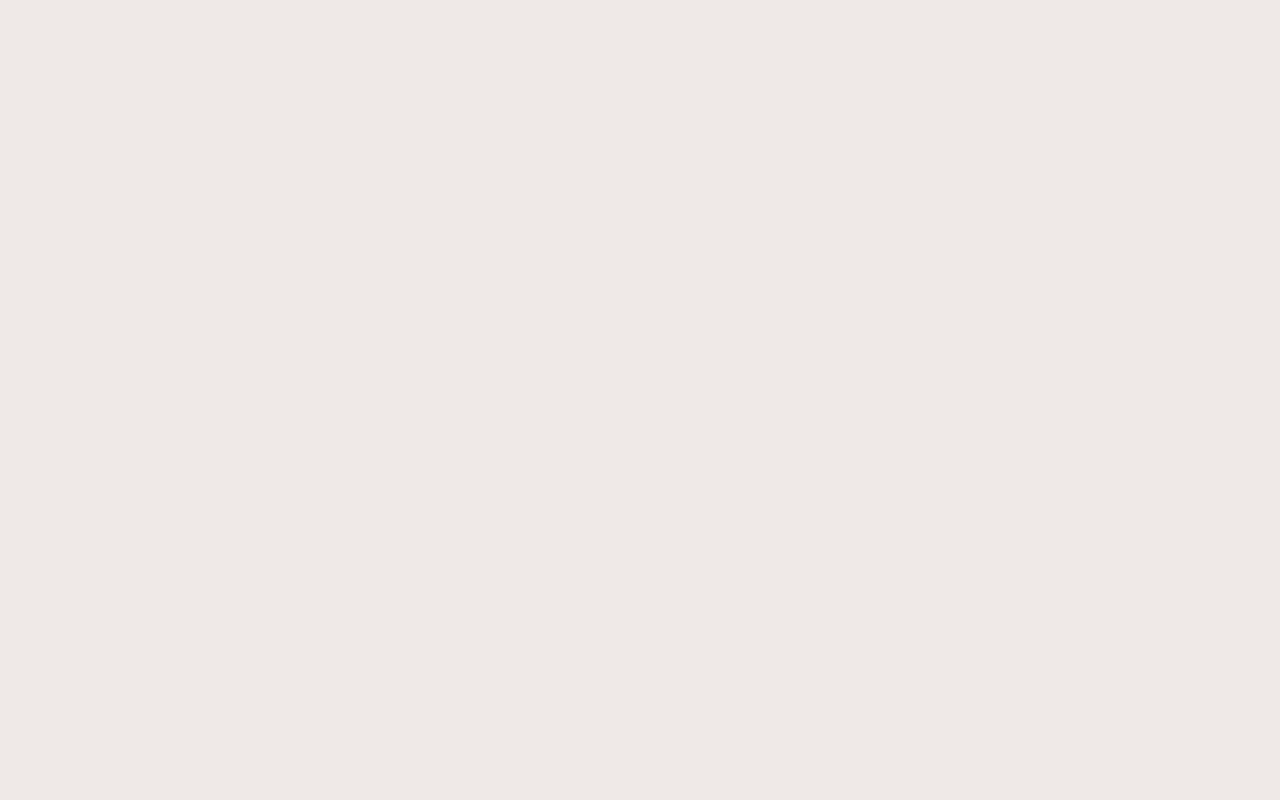
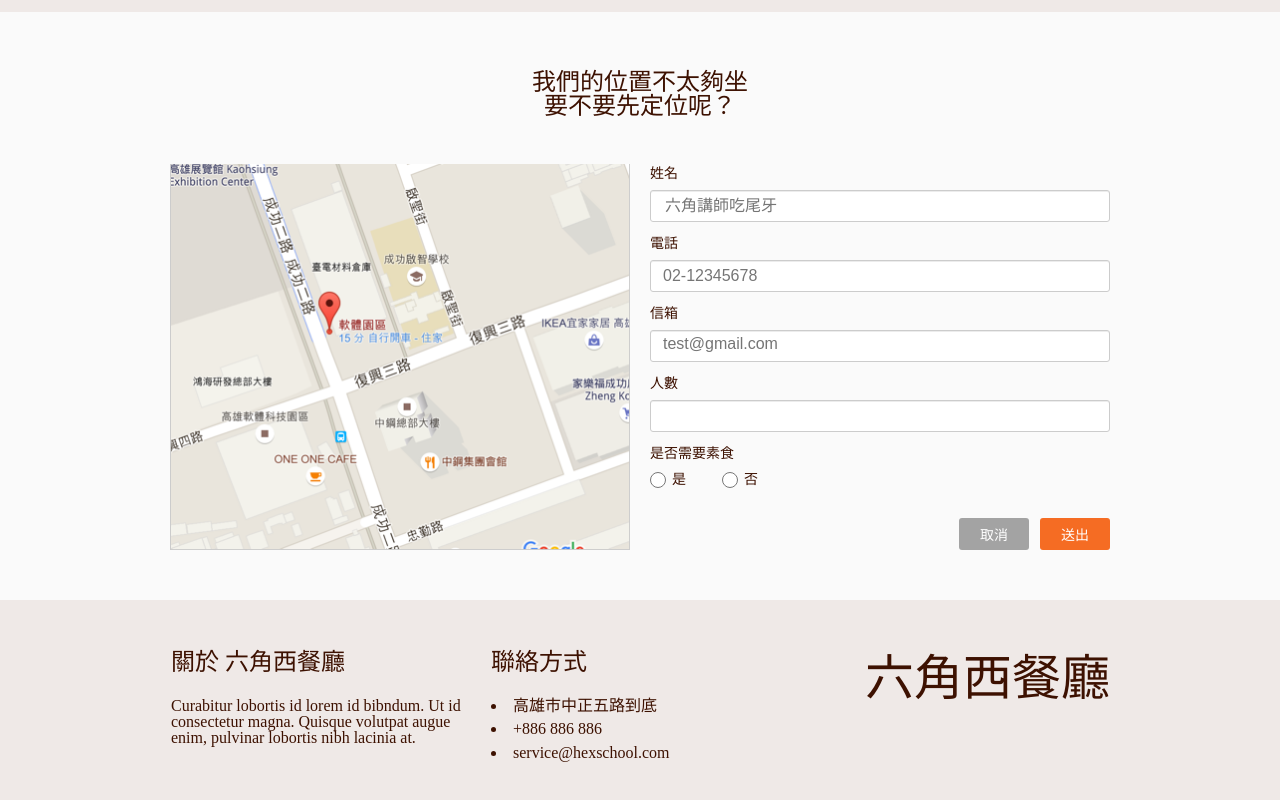
Before and after one commit to Victor81528/roku-restaurant-flex, a Vue app: page / in a window 1280 px wide. Shown: the part 1812-2612 px from the top of the page. Before the commit the page ends 1008 px from the top, so only its background shows below. Built offline with nearby package versions, Linux system fonts and the light colour scheme; a web font is replaced by a local one.

Commit message:
全RWD完成
nav字體透視的問題仍然存在
hover特效
按鈕js

```diff
--- a/src/App.vue
+++ b/src/App.vue
@@ -129,7 +129,6 @@
       </div>
     </div>
     <div id="footer">
-      <div class="footer-inside">
       <div class="footer-left">
         <div class="footer-about">
           <h1>關於 六角西餐廳</h1>
@@ -155,7 +154,6 @@
       </div>
     </div>
   </div>
-  </div>
 </template>
 
 <style lang="scss">
--- a/src/scss/_index.scss
+++ b/src/scss/_index.scss
@@ -109,7 +109,6 @@ body{
     }
     #banner{
       display: flex;
-      // display: none;
       width: 100%;
       height: 420px;
       align-items: center;
@@ -189,7 +188,6 @@ body{
     }
     #secret{
       display: flex;
-      display: none;
       width: 100%;
       height: 576px;
       flex-flow: nowrap column;
@@ -292,7 +290,6 @@ body{
     }
     #chef{
       display: flex;
-      display: none;
       width: 100%;
       height: 460px;
       flex-flow: nowrap row;
@@ -355,7 +352,6 @@ body{
     }
     #feedback{
       display: flex;
-      display: none;
       width: 100%;
       min-height: 365px;
       flex-flow: nowrap column;
@@ -466,7 +462,6 @@ body{
     }
     #booking{
       display: flex;
-      // display: none;
       width: 100%;
       height: 588px;
       flex-flow: nowrap column;
@@ -666,36 +661,80 @@ body{
     }
     #footer{
       display: flex;
-      display: none;
-      width: 100vw;
-      height: 232px;
+      width: 100%;
       flex-flow: nowrap row;
+      justify-content: center;
+      align-items: flex-start;
+      box-sizing: border-box;
       background-color: #EFE9E7;
-			justify-content: center;
+      color: #3D1101;
+      padding: {
+        left: 43px;
+        right: 42px;
+      }
 			@media screen and (max-width: 768px){
-				height: 253px;
+        min-height: 253px;
+        padding: {
+          left: 11px;
+          right: 10px;
         }
-      .footer-inside{
-        display: flex;
-        flex-flow: nowrap row;
-        width: 100%;
-        max-width: 960px;
-        height: 100%;
-        justify-content: space-between;
-        color: #3D1101;
+      }
+      @media screen and (max-width: 576px){
+        // min-height: 510px;
+        flex-flow: nowrap column;
+        justify-content: flex-start;
+        padding: {
+          top: 50px;
+          bottom: 50px;
+        }
+      }
       .footer-left{
         display: flex;
         flex-flow: nowrap row;
         justify-content: flex-start;
+        box-sizing: border-box;
+        padding: {
+          top: 50px;
+          bottom: 50px;
+        }
+        margin: {
+          right: 75px;
+        }
+        @media screen and (max-width: 768px){
+          padding: {
+            bottom: 0;
+          }
+          margin: {
+            right: 12px;
+          }
+        }
+        @media screen and (max-width: 576px){
+          flex-flow: nowrap column;
+          padding: 0;
+          margin: {
+            right: 0;
+            bottom: 30px;
+          }
+        }
         .footer-about{
           display: flex;
-						width: 33%;
+          width: 50%;
           max-width: 299px;
+          height: 100%;
           flex-flow: nowrap column;
           justify-content: center;
-            height: 100%;
-            margin: 0 10px;
+          margin: {
+            right: 21px;
+          }
+          @media screen and (max-width: 576px){
+            width: 100%;
+            margin: {
+              right: 0;
+              bottom: 30px;
+            }
+          }
           h1{
+            min-height: 32px;
             font-size: 24px;
             margin: {
               bottom: 16px;
@@ -707,61 +746,93 @@ body{
           @media screen and (max-width: 768px){
             max-width: 235px;
           }
+          @media screen and (max-width: 576px){
+            width: 100%;
+            max-width: none;
+          }
         }
         .footer-contact{
           display: flex;
-						width: 33%;
+          width: 50%;
+          max-width: 299px;
+          height: 100%;
           flex-flow: nowrap column;
           justify-content: center;
           align-items: flex-start;
-            height: 100%;
-            margin: 0 10px;
+          @media screen and (max-width: 576px){
+            width: 100%;
+          }
           h1{
+            height: 32px;
             font-size: 24px;
             margin: {
               bottom: 16px;
             }
           }
           ul{
-              width: 205px;
+            display: flex;
+            width: 299px;
             height: 63px;
+            flex-flow: nowrap column;
+            justify-content: space-between;
             font-size: 16px;
-              margin: 0 auto;
             list-style: disc inside none;
+            @media screen and (max-width: 768px){
+              width: 235px;
+            }
+            @media screen and (max-width: 576px){
+              width: auto;
+            }
           }
         }
       }
       .footer-right{
         display: flex;
         flex-flow: nowrap column;
-					max-width: 299px;
         height: 100%;
         justify-content: flex-start;
         align-items: flex-end;
-					margin: {
-						right: 42px;
+        box-sizing: border-box;
+        padding: {
+          top: 54px;
+        }
+        @media screen and (max-width: 768px){
+          padding: {
+            top: 57px;
+          }
+        }
+        @media screen and (max-width: 576px){
+          align-self: flex-end;
+          padding: 0;
         }
         h1{
           width: 245px;
           font-size: 49px;
           letter-spacing: 0px;
+          text-align: end;
           margin: {
-							top: 54px;
             bottom: 22px;
           }
-						margin-top: 54px;
+          @media screen and (max-width: 768px){
+            width: auto;
+          }
         }
         .social{
           display: flex;
-						width: 117px;
           flex-flow: nowrap row;
           font-size: 36px;
-						justify-content: space-between;
+          justify-content: flex-end;
           .fa-google-plus-square{
             color: #DB4437;
+            margin: {
+              right: 12px;
+            }
           }
           .fa-twitter-square{
             color: #41ABE1;
+            margin: {
+              right: 11px;
+            }
           }
           .fa-facebook-square{
             color: #3A5795;
@@ -771,4 +842,3 @@ body{
     }
   }
 }
-}
```
Lines whose indentation alone changed are shown as unchanged.
